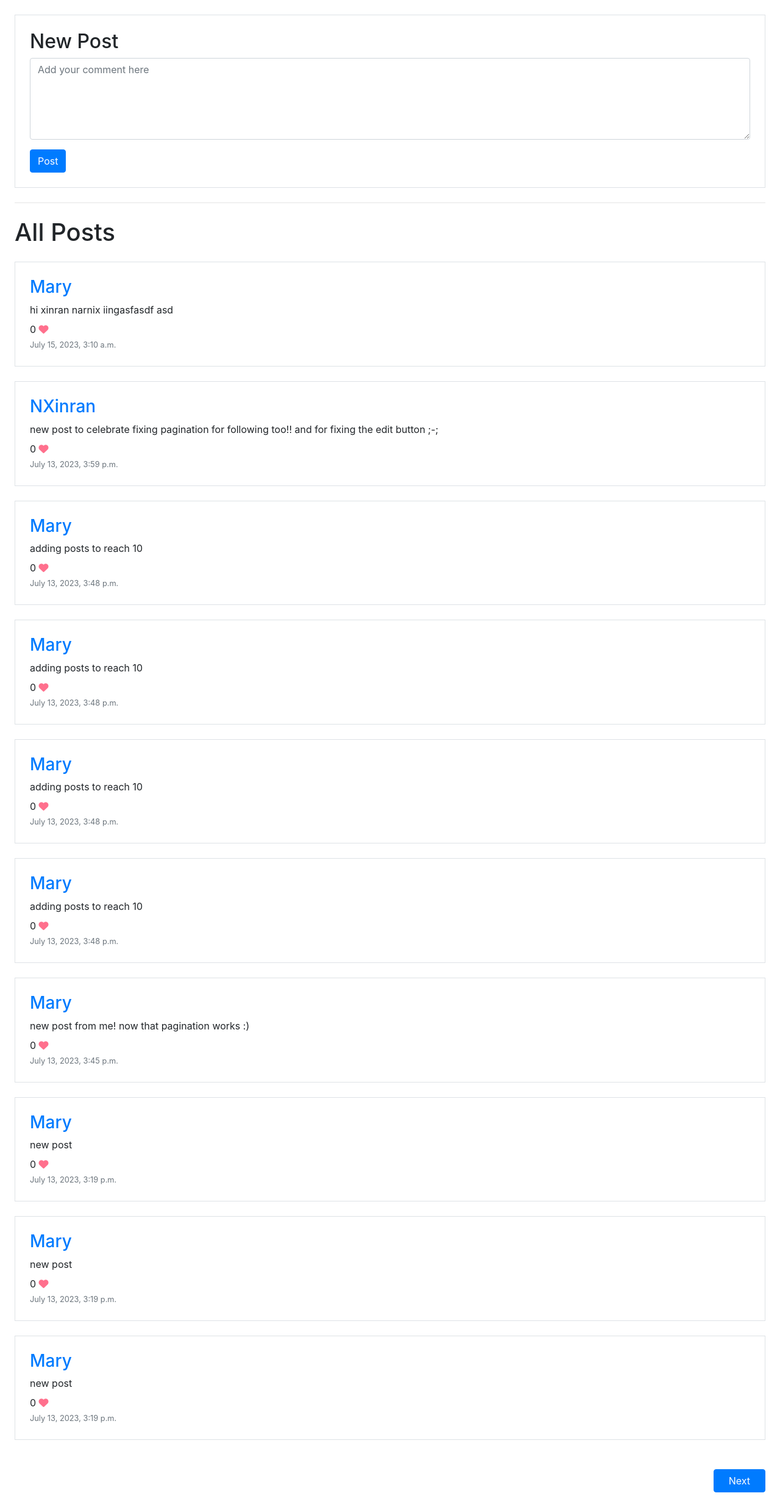
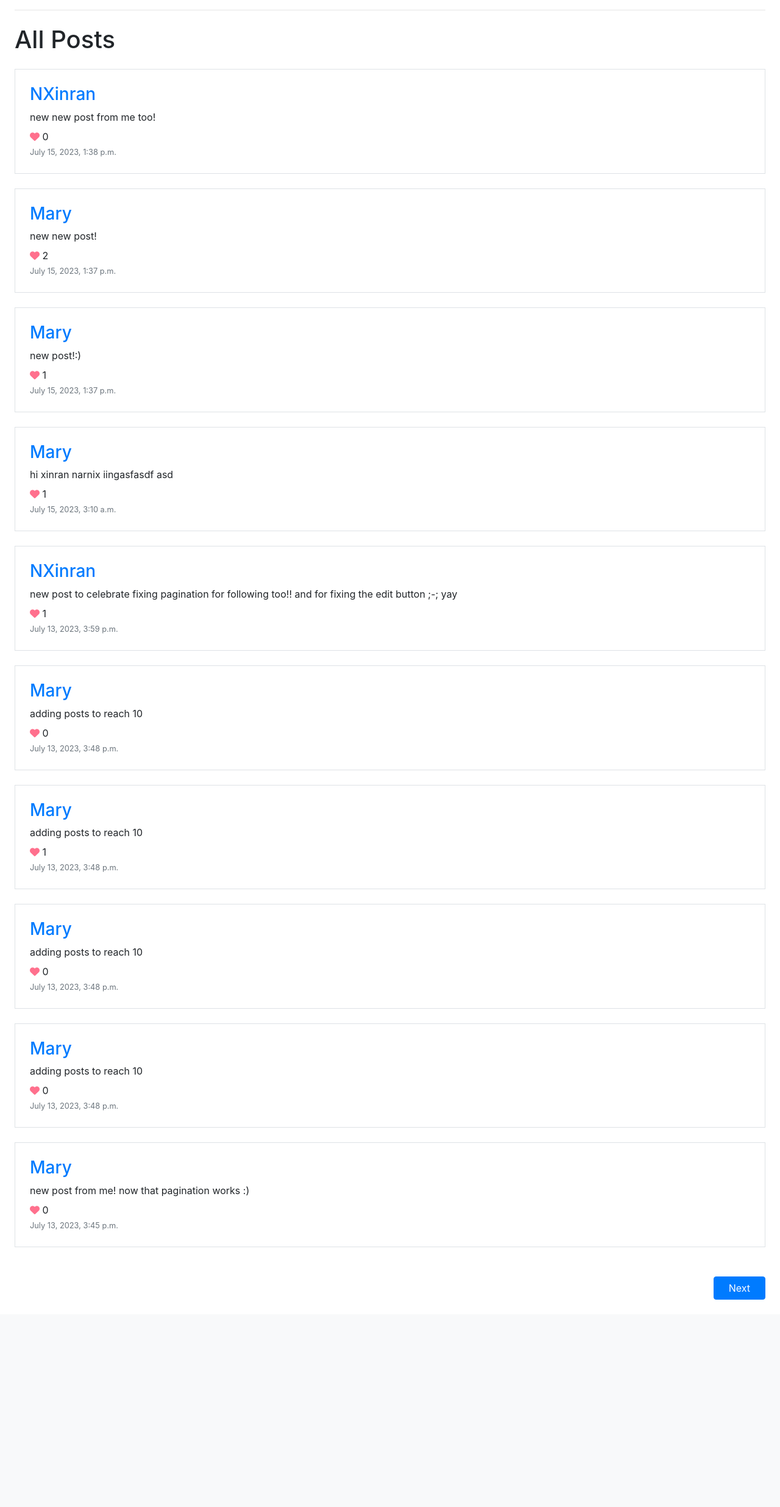
Before and after one commit to NingXinran/cs50w, a Django app: page / in a window 1280 px wide. Shown: the part 56-2527 px from the top of the page at 61% size. After the commit the page ends 2187 px from the top, so only its background shows below. Run offline with Django 3.2, Linux system fonts and the light colour scheme; data comes from the database, SQL or seed files in the repository; some libraries are stand-ins or nearby versions.

Commit message:
Finish all features

```diff
--- a/project4/network/admin.py
+++ b/project4/network/admin.py
@@ -1,9 +1,7 @@
 from django.contrib import admin
 from django.contrib.auth.admin import UserAdmin
-from .models import User, Post, Like, Comment
+from .models import User, Post
 
 # Register your models here.
 admin.site.register(User)
 admin.site.register(Post)
-admin.site.register(Like)
-admin.site.register(Comment)
--- a/project4/network/models.py
+++ b/project4/network/models.py
@@ -12,16 +12,9 @@ class Post(models.Model):
     user = models.ForeignKey(User, on_delete=models.CASCADE)
     body = models.TextField()
     time = models.DateTimeField()
-    likes = models.IntegerField()
+    likes = models.ManyToManyField(User,
+                                   blank=True,
+                                   related_name='liked')
 
     def __str__(self):
         return f"Post from {self.user.username}: {self.body[:20]}"
-
-class Like(models.Model):
-    post = models.ForeignKey(Post, on_delete=models.CASCADE)
-    user = models.ForeignKey(User, on_delete=models.CASCADE)
-
-class Comment(models.Model):
-    post = models.ForeignKey(Post, on_delete=models.CASCADE)
-    user = models.ForeignKey(User, on_delete=models.CASCADE)
-    body = models.TextField()
--- a/project4/network/templates/network/following.html
+++ b/project4/network/templates/network/following.html
@@ -13,7 +13,7 @@
         </h3>
         <p class="my-2">{{ post.body }}</p>
         <div>
-            {{ post.likes }} <i class="fa-solid fa-heart" style="color: #ff708d;"></i>
+            <i class="fa-solid fa-heart" style="color: #ff708d; cursor: pointer;"></i> {{ post.likes.count }}
         </div>
         <small class="text-muted">{{ post.time }}</small>
     </div>
--- a/project4/network/templates/network/index.html
+++ b/project4/network/templates/network/index.html
@@ -1,6 +1,7 @@
 {% extends "network/layout.html" %}
 
 {% block body %}
+    {% if user.is_authenticated %}
         <form action="{% url 'index' %}" class="m-4 p-4 border" method="POST">
             {% csrf_token %}
             <h2>New Post</h2>
@@ -9,11 +10,12 @@
                 class="form-control"
                 id="create_body"
                 cols="30" rows="5"
-            placeholder="Add your comment here"
+                placeholder="Write your post here"
                 required></textarea>
             </div>
             <button class="btn btn-primary" type="submit">Post</button>
         </form>
+    {% endif %}
     <hr class="mx-4">
     <h1 class="m-4">All Posts</h1>
     {% for post in posts %}
@@ -36,7 +38,8 @@
             <button class="btn btn-outline-success btn-sm" onclick="submitEditPost({{post.id}})">Save</button>
         </form>
         <div>
-            {{ post.likes }} <i class="fa-solid fa-heart" style="color: #ff708d;"></i>
+            <i class="fa-solid fa-heart" style="color: #ff708d; cursor:pointer" onclick="toggleLike({{post.id}})"></i>
+            <p id="likes-count-{{post.id}}" style="display: inline;">{{ post.likes.count }}</p>
         </div>
         <small class="text-muted">{{ post.time }}</small>
     </div>
@@ -64,6 +67,7 @@
             fetch(`posts/${postId}`, {
                 method: 'PUT',
                 body: JSON.stringify({
+                    attribute: "body",
                     body: newBody
                 })
             })
@@ -77,6 +81,19 @@
             document.querySelector(`#edit-button-${postId}`).hidden = false
         }
 
+        function toggleLike(postId) {
+            fetch(`posts/${postId}`, {
+                method: 'PUT',
+                body: JSON.stringify({
+                    attribute: 'like'
+                })
+            })
+            .then(result => result.json())
+            .then(data => {
+                document.querySelector(`#likes-count-${postId}`).innerText = data.likes
+            })
+        }
+
         function goToNextPage() {
             document.location.href = "{% url 'indexPaged' nextPage %}"
         }
--- a/project4/network/templates/network/layout.html
+++ b/project4/network/templates/network/layout.html
@@ -18,13 +18,13 @@
     <body>
 
         <nav class="navbar navbar-expand-lg navbar-light bg-light">
-            <a class="navbar-brand" href="#">Network</a>
+            <a class="navbar-brand" href="{% url 'index' %}">Network</a>
 
             <div>
               <ul class="navbar-nav mr-auto">
                 {% if user.is_authenticated %}
                     <li class="nav-item">
-                        <a class="nav-link" href="#"><strong>{{ user.username }}</strong></a>
+                        <a class="nav-link" href="{% url 'user' user.username %}"><strong>{{ user.username }}</strong></a>
                     </li>
                 {% endif %}
                 <li class="nav-item">
--- a/project4/network/templates/network/user.html
+++ b/project4/network/templates/network/user.html
@@ -32,7 +32,7 @@
         </h3>
         <p class="my-2">{{ post.body }}</p>
         <div>
-            {{ post.likes }} <i class="fa-solid fa-heart" style="color: #ff708d;"></i>
+            <i class="fa-solid fa-heart" style="color: #ff708d; cursor: pointer;"></i> {{ post.likes.count }}
         </div>
         <small class="text-muted">{{ post.time }}</small>
     </div>
--- a/project4/network/views.py
+++ b/project4/network/views.py
@@ -9,7 +9,7 @@ from django.views.decorators.csrf import csrf_exempt
 
 from datetime import datetime
 
-from .models import User, Post, Like, Comment
+from .models import User, Post
 
 
 def index(request):
@@ -17,8 +17,7 @@ def index(request):
         new_post = Post(
             user = request.user,
             body = request.POST["create_body"],
-            time = datetime.now(),
-            likes = 0  # Only store count, starts with 0
+            time = datetime.now()
         )
         new_post.save()
         return HttpResponseRedirect(reverse("index"))
@@ -158,14 +157,27 @@ def following_view(request, page):
 
 @csrf_exempt
 def editPost(request, id):
+    print("editPost")
     try:
-        post = Post.objects.get(user=request.user, pk=id)
+        post = Post.objects.get(pk=id)
     except Post.DoesNotExist:
         return JsonResponse({"error": "Post not found.", "status": 404})
 
     if request.method == "PUT":
         data = json.loads(request.body)
-        post.body = data["body"]
-        post.save()
-        print(post)
-        return HttpResponse(status=204)
+        if data["attribute"] == "body" and data["body"] is not None:  # Edit function
+            post.body = data["body"]
+            post.save()
+            return HttpResponse(status=204)
+        elif data["attribute"] == "like":  # Like function
+            # Check if user has already liked the post
+            hasLiked = request.user in post.likes.all()
+            if hasLiked:
+                post.likes.remove(request.user)
+                post.save()
+            else:
+                post.likes.add(request.user)
+                post.save()
+            return JsonResponse({
+                "likes": str(post.likes.count())
+            }, status=200)
```
Also changed, not shown: project4/db.sqlite3, project4/network/migrations/0009_remove_post_likes_delete_like_post_likes.py (added), project4/network/migrations/0010_delete_comment.py (added). Lines whose indentation alone changed are shown as unchanged.
